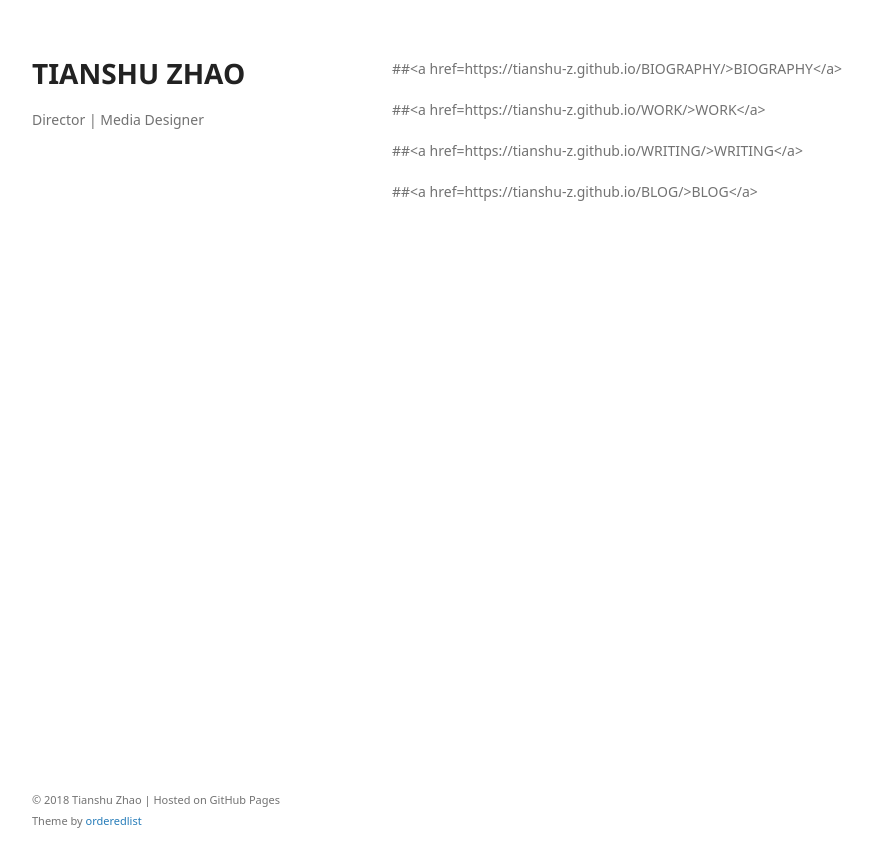
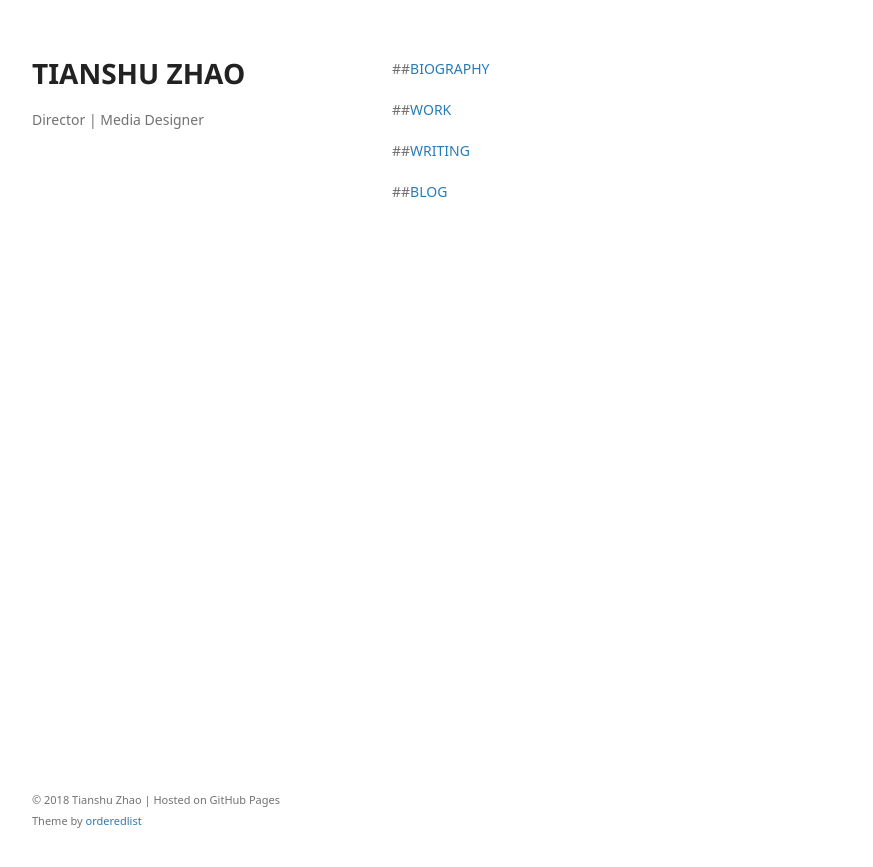
Before and after one commit to tianshu-z/tianshu-z.github.io, a Jekyll site: the page built from index.md, in a window 1280 px wide. Shown: the top 867 px of the page, without its empty margins (178-1051 px from the left). Built offline with Jekyll 4.4.1, drawn with Linux system fonts in a browser that asks for light colours; some web fonts are replaced; our own code applies the rules of GitHub Pages for plain Markdown files.

Commit message:
Update index.md

```diff
--- a/index.md
+++ b/index.md
@@ -1,5 +1,7 @@
+##[BIOGRAPHY](https://tianshu-z.github.io/BIOGRAPHY/)
 
-<p>##<a href=https://tianshu-z.github.io/BIOGRAPHY/>BIOGRAPHY</a></p>
-<p>##<a href=https://tianshu-z.github.io/WORK/>WORK</a></p>
-<p>##<a href=https://tianshu-z.github.io/WRITING/>WRITING</a></p>
-<p>##<a href=https://tianshu-z.github.io/BLOG/>BLOG</a></p>
+##[WORK](https://tianshu-z.github.io/WORK/)
+
+##[WRITING](https://tianshu-z.github.io/WRITING/)
+
+##[BLOG](https://tianshu-z.github.io/BLOG/)
```
